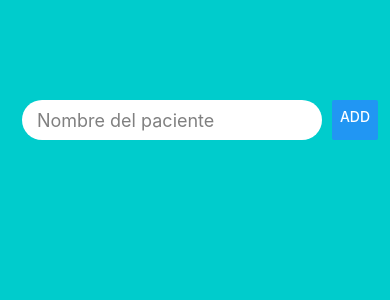
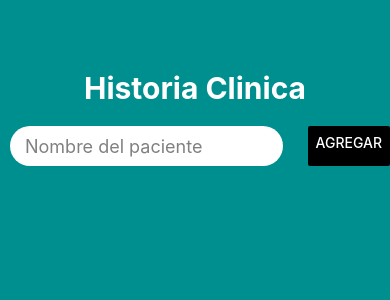
Before and after one commit to JorgeUrquiza/ClinicCare, a React Native app: screen / in a window 390 px wide. Shown: the top 300 px of the page. Built offline with nearby package versions, Linux system fonts and the light colour scheme.

Commit message:
cambios de estilo

```diff
--- a/App.js
+++ b/App.js
@@ -15,11 +15,13 @@ export default function App() {
 
   const onHandleChangeItem = ( text ) => setTextValue(text)
 
+
   const addItem = () => {
     setItemsList(prevState=> [
       ...prevState,
       { id: Math.random(), value: textValue}
     ])
+    setTextValue('')
   }
 
   const renderListItem = ({ item, index }) => (
@@ -45,7 +47,7 @@ export default function App() {
 
   return (
     <View style={styles.container}>
-
+      <Text style={ styles.title } >Historia Clinica</Text>
       <PatientTextInput
         addItem={ addItem }
         onHandleChangeItem={ onHandleChangeItem }
@@ -63,21 +65,29 @@ export default function App() {
 const styles = StyleSheet.create({
   container: {
     flex: 1,
-    backgroundColor: '#00CCCC',
+    backgroundColor: '#008F8F',
     alignItems: 'center',
-    paddingTop: 100
+    paddingTop: 70
+  },
+  title:{
+    fontSize: 30,
+    fontWeight: 'bold',
+    marginBottom: 20,
+    color: 'white'
   },
   textCointainer: {
     width: '100%',
-    alignItems: 'center',
+    height: 50,
+    borderRadius: 10,
+    justifyContent: 'center',
     borderColor: 'white',
     borderWidth: 2,
-    marginVertical: 15,
-    padding: 10,
-    backgroundColor: '#ffffff77'
+    marginVertical: 10,
+    paddingLeft: 10,
+    backgroundColor: '#ffffff99'
   },
   text: {
-    fontSize: 24,
+    fontSize: 18,
     color: 'black',
     fontWeight: 'bold'
   },
--- a/src/components/PatientList.js
+++ b/src/components/PatientList.js
@@ -18,10 +18,8 @@ export default PatientList
 const styles = StyleSheet.create({
     listContainer: {
         justifyContent: 'center',
-        alignItems: 'center',
         width: 350,
         marginTop: 15,
-        // borderWidth: 1,
         borderColor: 'white',
       },
 })
--- a/src/components/PatientTextInput.js
+++ b/src/components/PatientTextInput.js
@@ -12,8 +12,9 @@ const PatientTextInput = ({ textValue, onHandleChangeItem, addItem }) => {
         onChangeText={ onHandleChangeItem }
         />
         <Button
-        title='ADD'
+        title='Agregar'
         onPress={ addItem }
+        color={'#000'}
         />
   </View>
   )
@@ -24,9 +25,11 @@ export default PatientTextInput
 const styles = StyleSheet.create({
     inputContainer: {
         flexDirection: 'row',
+        justifyContent: 'space-between',
+        borderRadius: 10,
       },
       input: {
-        width: 300,
+        width: '70%',
         height: 40,
         marginHorizontal: 10,
         paddingLeft: 15,
--- a/src/components/PrimaryModal.js
+++ b/src/components/PrimaryModal.js
@@ -14,10 +14,10 @@ const PrimaryModal = ({ modalVisible, onHandleDelete }) => {
           <Text>Mi Modal</Text>
         </View>
         <View style={ styles.modalMessage } >
-          <Text>Estas seguro de eliminar este elemento?</Text>
+          <Text>¿Estas seguro de eliminar a este paciente?</Text>
         </View>
         <View style={ styles.modalButton } >
-          <Button title='Confirmar' onPress={ onHandleDelete }/>
+          <Button title='Confirmar' onPress={ onHandleDelete } color={'black'}/>
         </View>
       </View>
     </View>
```
